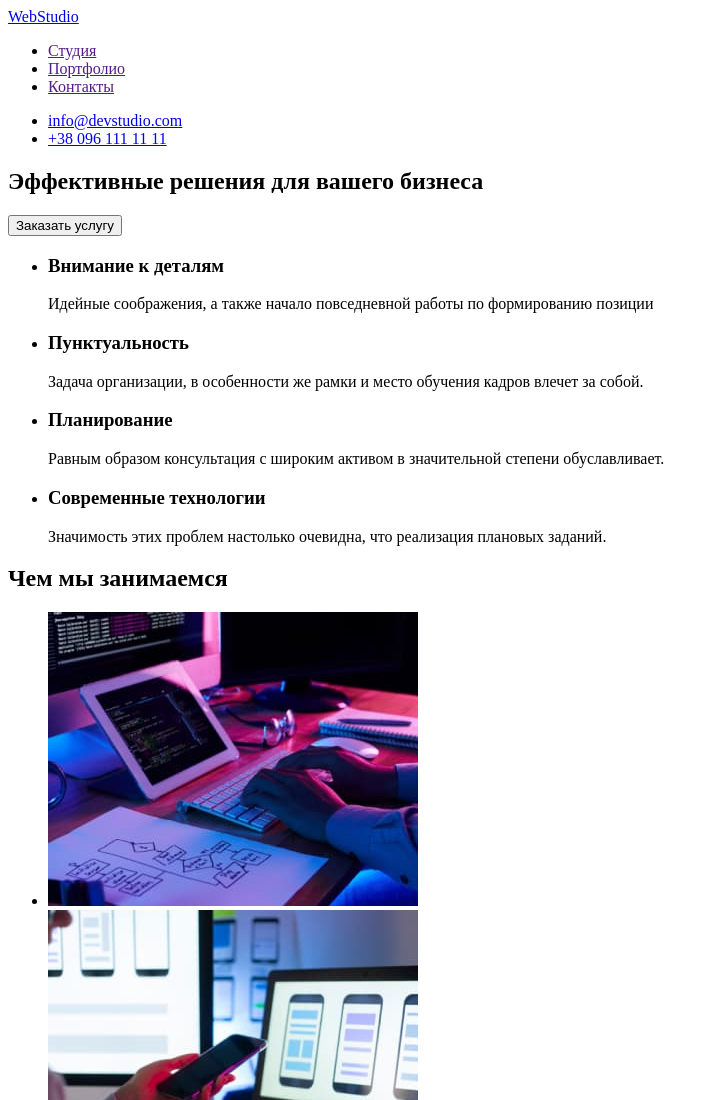
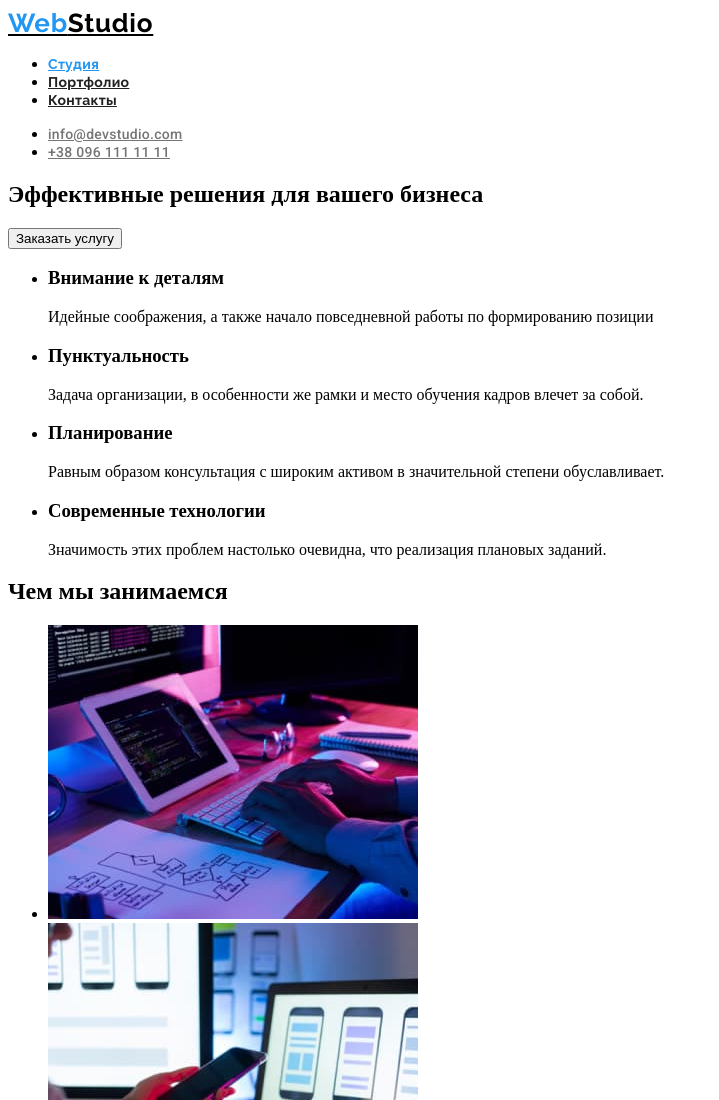
Before and after one commit to Roman-Pashkevych/goit-markup-hw-02, a plain HTML site: page index.html in a window 1280 px wide. Shown: the top 1100 px of the page, without its empty margins (0-719 px from the left). Drawn offline with Linux system fonts and the light colour scheme.

Commit message:
добавлено стилі для Хедера

```diff
--- /dev/null
+++ b/css/styles.css
@@ -0,0 +1,43 @@
+.logo {
+  font-family: 'Raleway', sans-serif;
+  font-weight: bold;
+  font-size: 26px;
+  line-height: 1.19;
+  letter-spacing: 0.03em;
+  color: #000;
+}
+.logo-web {
+  font-family: 'Raleway', sans-serif;
+  font-weight: bold;
+  font-size: 26px;
+  line-height: 1.19;
+  letter-spacing: 0.03em;
+  color: #2196f3;
+}
+.menu-link {
+  font-family: 'Raleway', sans-serif;
+  font-weight: 500;
+  font-size: 14px;
+  line-height: 1.14;
+  letter-spacing: 0.02em;
+  color: #212121;
+}
+.menu-link:hover,
+.menu-link:focus {
+  color: #2196f3;
+}
+.menu-link.current {
+  color: #2196f3;
+}
+.contact-link {
+  font-family: 'Roboto', sans-serif;
+  font-weight: 500;
+  font-size: 14px;
+  line-height: 1.14;
+  letter-spacing: 0.02em;
+  color: #757575;
+}
+.contact-link:hover,
+.contact-link:focus {
+  color: #2196f3;
+}
--- a/index.html
+++ b/index.html
@@ -6,28 +6,33 @@
     <meta http-equiv="X-UA-Compatible" content="IE=edge">
     <meta name="viewport" content="width=device-width, initial-scale=1.0">
     <title>WebStudio</title>
+    <link rel="preconnect" href="https://fonts.gstatic.com">
+    <link
+        href="https://fonts.googleapis.com/css2?family=Raleway:wght@700&family=Roboto:wght@400;500;700;900&display=swap"
+        rel="stylesheet">
+    <link rel="stylesheet" href="./css/styles.css">
 </head>
 
 <body>
     <!--HEADER-->
-    <header>
-        <nav>
-            <a lang="en" href=./ >WebStudio</a>
-            <ul>
-                <li>
-                    <a href="">Студия</a>
+    <header class="header">
+        <nav class="navigation">
+            <a class="logo" lang="en" href=./ > <span class="logo-web">Web</span>Studio</a>
+            <ul class="menu">
+                <li class="menu-item">
+                    <a class="menu-link current" href="">Студия</a>
                 </li>
-                <li>
-                    <a href="">Портфолио</a>
+                <li class="menu-item">
+                    <a class="menu-link" href="./portfolio.html">Портфолио</a>
                 </li>
-                <li>
-                    <a href="">Контакты</a>
+                <li class="menu-item">
+                    <a class="menu-link" href="">Контакты</a>
                 </li>
             </ul>
         </nav>
-        <ul>
-            <li><a href="mailto:info@devstudio.com">info@devstudio.com</a></li>
-            <li><a href="tel:+380961111111">+38 096 111 11 11</a></li>
+        <ul class="contacts">
+            <li class="contact-iten"><a class="contact-link" href="mailto:info@devstudio.com">info@devstudio.com</a></li>
+            <li class="contact-iten"><a class="contact-link" href="tel:+380961111111">+38 096 111 11 11</a></li>
         </ul>
     </header>
     <main>
```
Also changed, not shown: portfolio.html (+8 -3 lines).
